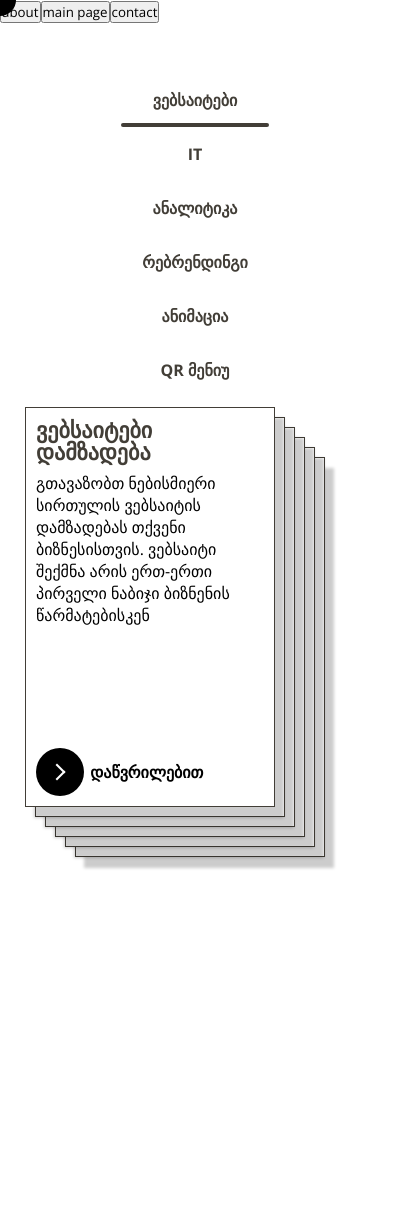
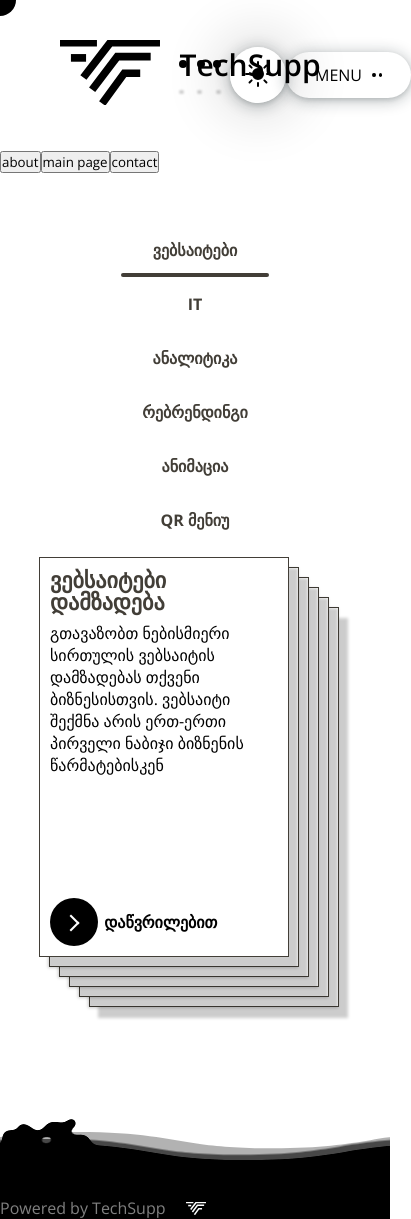
Before and after one commit to Guram12/Techsupp, a React (Vite) app: page / in a window 390 px wide. Shown: the whole page, 411 px wide, since content can reach past the window. Before the commit the page ends 1046 px from the top, so only its background shows below. Built offline with nearby package versions, Linux system fonts and the light colour scheme; a web font is replaced by a local one.

Commit message:
new mobile styles

```diff
--- a/src/App.jsx
+++ b/src/App.jsx
@@ -127,13 +127,13 @@
       <div className={`main_container ${isDarkmodeOn ? "main_container_white" : "main_container_black"}`}>
         {!(location.pathname === "/members") && (
           <>
-            {/* <Header
+            <Header
               isSoundOff={isSoundOff}
               toggleSound={toggleSound}
               isDarkmodeOn={isDarkmodeOn}
               handle_darkmode_change={handle_darkmode_change}
 
-            /> */}
+            />
             <Link to="about/"><button>about </button></Link>
             <Link to="/"><button>main page </button></Link>
             <Link to="contact/"><button>contact</button></Link>
--- a/src/components/pages/MainPage.jsx
+++ b/src/components/pages/MainPage.jsx
@@ -17,7 +17,7 @@
       </div>
 
       <div className="mainpage_main_footer_container" >
-        {/* <MainPage_Footer /> */}
+        <MainPage_Footer />
       </div>
 
     </div>
--- a/src/components/styles/MainPage.css
+++ b/src/components/styles/MainPage.css
@@ -27,8 +27,7 @@
 
 
 .mainpage_main_footer_container {
-
-  /* sxvanairad ar swordeba es ddedamotynuli merominda ise, animaciis bralia */
+  margin-top: -90px;  /* sxvanairad ar swordeba es ddedamotynuli merominda ise, animaciis bralia */
   overflow-x: hidden;
 }
 
--- a/src/components/styles/Website_card_animation.css
+++ b/src/components/styles/Website_card_animation.css
@@ -82,8 +82,10 @@
 }
 
 .refresh:active {
-  box-shadow: 0px 2px 4px rgba(0, 0, 0, 0.5); /* Less prominent shadow */
-  transform: scale(0.95); /* Slightly scale down */
+  box-shadow: 0px 2px 4px rgba(0, 0, 0, 0.5);
+  /* Less prominent shadow */
+  transform: scale(0.95);
+  /* Slightly scale down */
 }
 
 
@@ -99,9 +101,13 @@
   border: 1px solid rgb(250, 250, 250);
 
 }
-.refresh_dark_mode:active, .refresh_light_mode:active {
-  box-shadow: 0px 2px 4px rgba(0, 0, 0, 0.25); /* Adjusted for visibility in both modes */
-  transform: scale(0.95); /* Consistent scale down */
+
+.refresh_dark_mode:active,
+.refresh_light_mode:active {
+  box-shadow: 0px 2px 4px rgba(0, 0, 0, 0.25);
+  /* Adjusted for visibility in both modes */
+  transform: scale(0.95);
+  /* Consistent scale down */
 }
 
 
@@ -113,3 +119,28 @@
 div {
   font-family: "Share Tech Mono", monospace;
 }
+
+
+@media screen and (max-width : 500px) {
+  .text-animation {
+    font-size: 24px;
+  }
+
+  .refresh {
+    position: inherit;
+  }
+
+  .all_svg_cont {
+    display: flex;
+    flex-direction: column;
+    justify-content: center;
+    align-items: center;
+    gap: 10px;
+  }
+
+  .refresh {
+    width: 35px;
+    height: 35px;
+    margin-top: 0px;
+  }
+}
--- a/src/components/styles/card.css
+++ b/src/components/styles/card.css
@@ -147,9 +147,9 @@
 
 @media (max-width: 480px) {
 
-.page {
-	max-width: 340px;
-}
+	.page {
+		max-width: 340px;
+	}
 
 	.tabs-controls {
 		display: flex;
@@ -169,7 +169,7 @@
 	}
 
 
-	.cards-container{
+	.cards-container {
 		width: 340px;
 		max-width: 340px;
 	}
@@ -177,6 +177,10 @@
 	.card--current {
 		width: 250px;
 	}
+
+.cards-container{
+	padding-left: 7px;
+}
 
 
 
```
